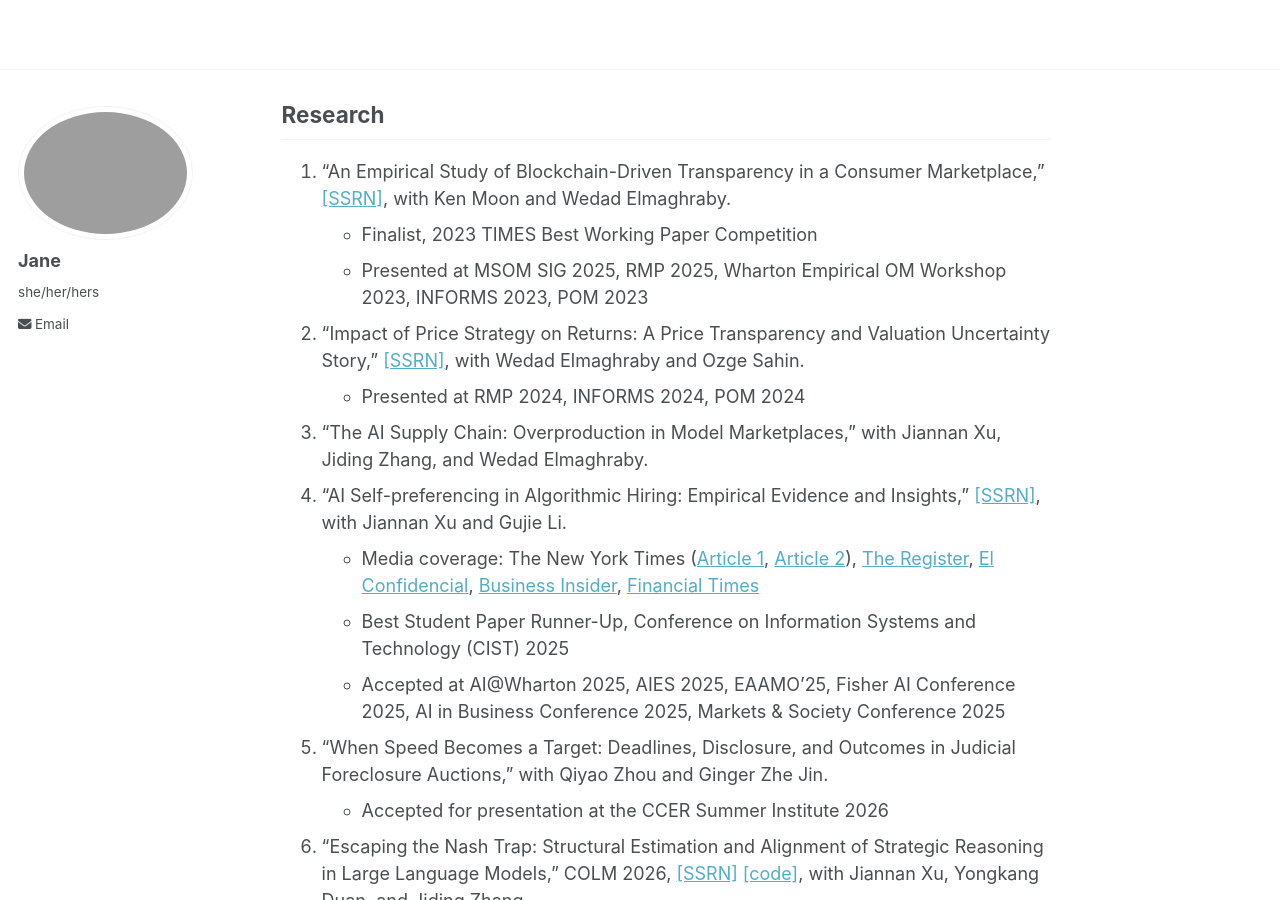
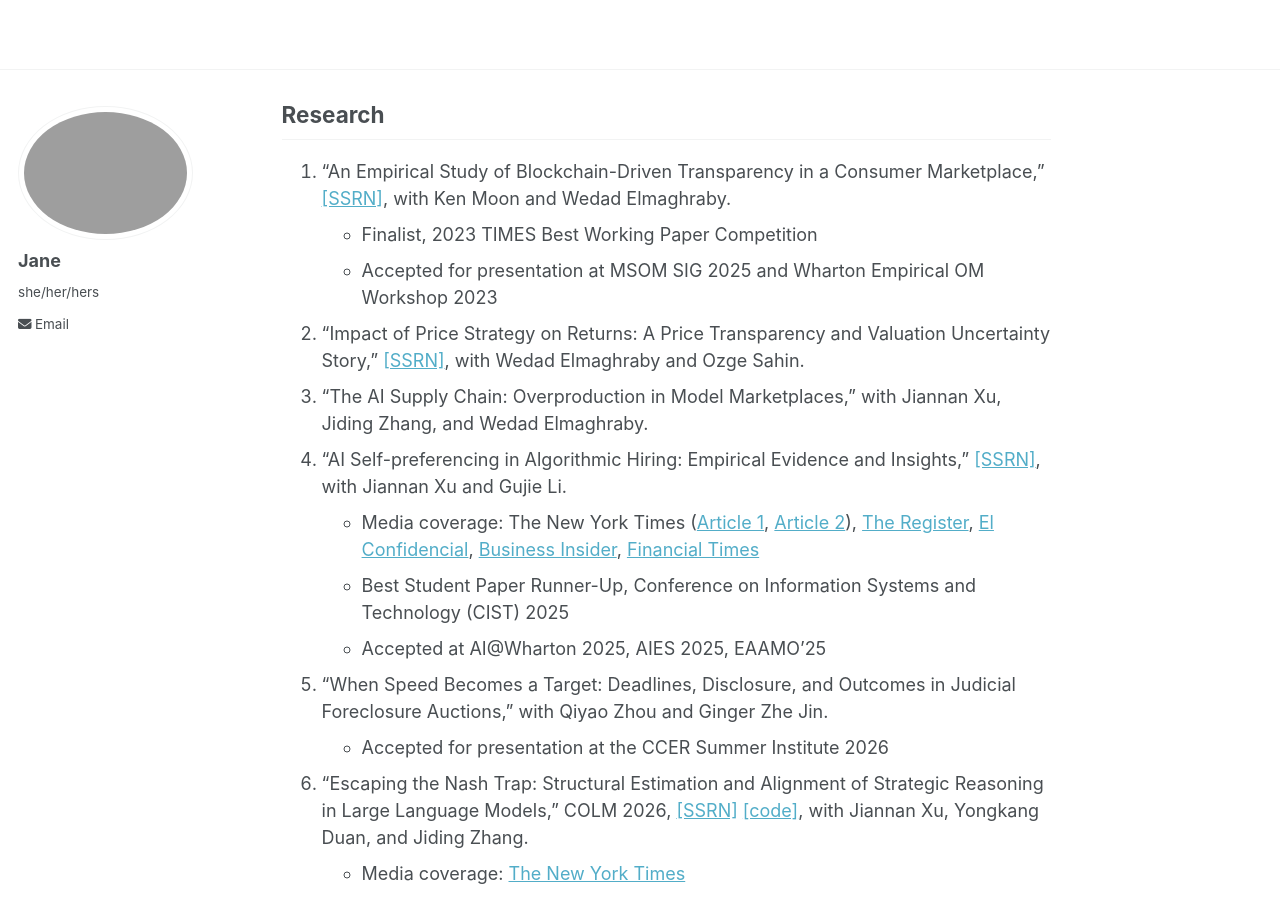
Before and after one commit to jiangyijane/jiangyijane.github.io, a Jekyll site: the page built from _pages/about.md, in a window 1280 px wide and 900 px high, scrolled down 359 px. Built offline with Jekyll 4.4.1, drawn with Linux system fonts in a browser that asks for light colours.

Commit message:
Revise research presentation acceptance information
Updated presentation acceptance details for research papers.

```diff
--- a/_pages/about.md
+++ b/_pages/about.md
@@ -16,14 +16,13 @@ Research
 ------
 1.	"An Empirical Study of Blockchain-Driven Transparency in a Consumer Marketplace," [[SSRN]](https://papers.ssrn.com/sol3/papers.cfm?abstract_id=4560414), with Ken Moon and Wedad Elmaghraby.
   - Finalist, 2023 TIMES Best Working Paper Competition
-  - Presented at MSOM SIG 2025, RMP 2025, Wharton Empirical OM Workshop 2023, INFORMS 2023, POM 2023
+  - Accepted for presentation at MSOM SIG 2025 and Wharton Empirical OM Workshop 2023
 2. "Impact of Price Strategy on Returns: A Price Transparency and Valuation Uncertainty Story," [[SSRN]](https://papers.ssrn.com/sol3/papers.cfm?abstract_id=4893185), with Wedad Elmaghraby and Ozge Sahin.
-  - Presented at RMP 2024, INFORMS 2024, POM 2024
 3. "The AI Supply Chain: Overproduction in Model Marketplaces," with Jiannan Xu, Jiding Zhang, and Wedad Elmaghraby.
 4. "AI Self-preferencing in Algorithmic Hiring: Empirical Evidence and Insights," [[SSRN]](https://papers.ssrn.com/sol3/papers.cfm?abstract_id=5417394), with Jiannan Xu and Gujie Li.
   - Media coverage: The New York Times ([Article 1](https://www.nytimes.com/2026/06/29/business/artificial-intelligence-workplace-consequences.html?unlocked_article_code=1.t1A.E8FZ.drfKT24fjjJ0&smid=url-share), [Article 2](https://www.nytimes.com/2026/08/14/magazine/ai-chatbots-internet-communication-loops.html?unlocked_article_code=1.6lA.RJyb.7SL-L-F90_oG&smid=url-share)), [The Register](https://www.theregister.com/2025/09/03/ai_hiring_biased/), [El Confidencial](https://www.elconfidencial.com/tecnologia/2026-05-15/cv-empleo-ia-inteligencia-artificial-llm-orbio-sesgos_4350666/), [Business Insider](https://www.businessinsider.com/nvidia-exec-ai-likes-to-use-ai-it-impacts-resumes-2026-5), [Financial Times](https://www.ft.com/content/b7671d34-878e-45ae-ba6e-fd83dfcdd46c?syn-25a6b1a6=1)
   - Best Student Paper Runner-Up, Conference on Information Systems and Technology (CIST) 2025
-  - Accepted at AI@Wharton 2025, AIES 2025, EAAMO’25, Fisher AI Conference 2025, AI in Business Conference 2025, Markets & Society Conference 2025
+  - Accepted at AI@Wharton 2025, AIES 2025, EAAMO’25
 5. "When Speed Becomes a Target: Deadlines, Disclosure, and Outcomes in Judicial Foreclosure Auctions," with Qiyao Zhou and Ginger Zhe Jin.
   - Accepted for presentation at the CCER Summer Institute 2026
 6. "Escaping the Nash Trap: Structural Estimation and Alignment of Strategic Reasoning in Large Language Models," COLM 2026, [[SSRN]](https://papers.ssrn.com/sol3/papers.cfm?abstract_id=6993719) [[code]](https://github.com/jiannan-xu/colm2026_nash_trap), with Jiannan Xu, Yongkang Duan, and Jiding Zhang.
```
